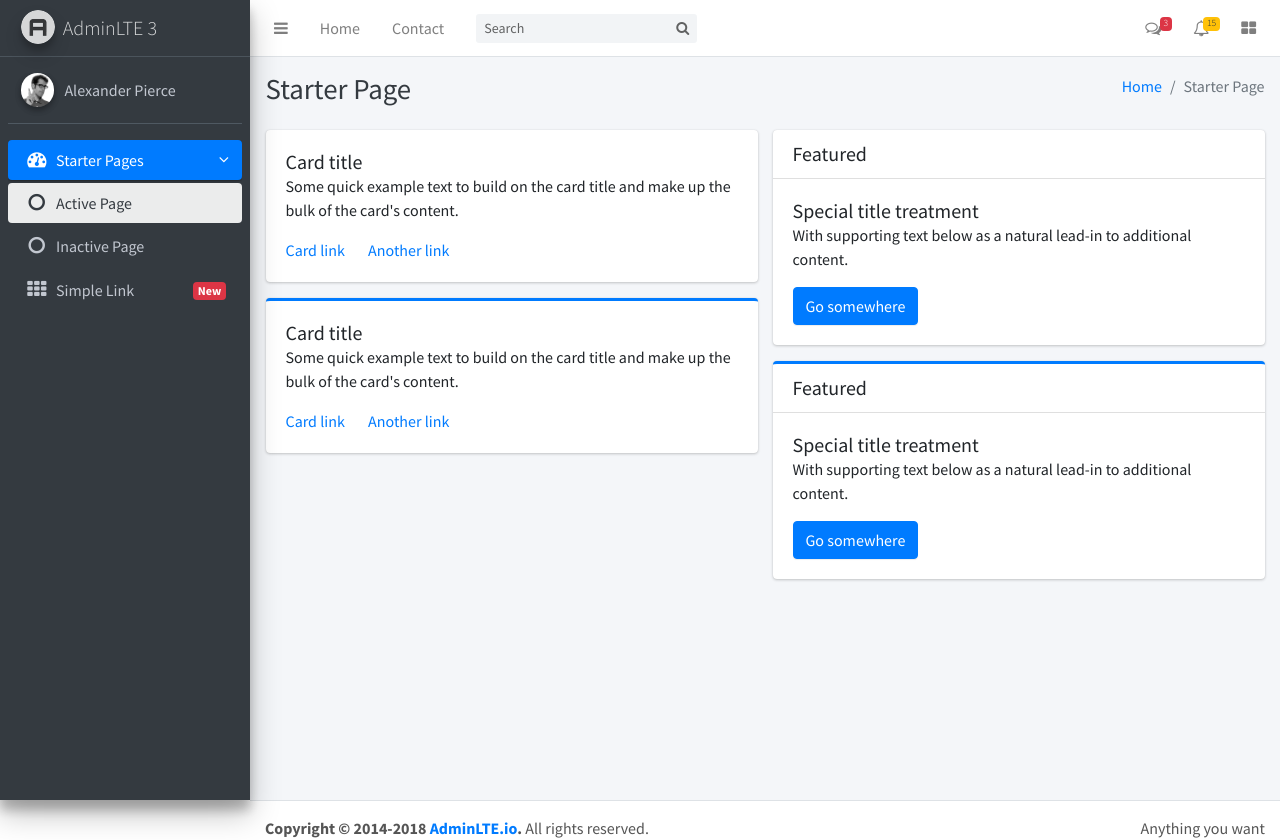
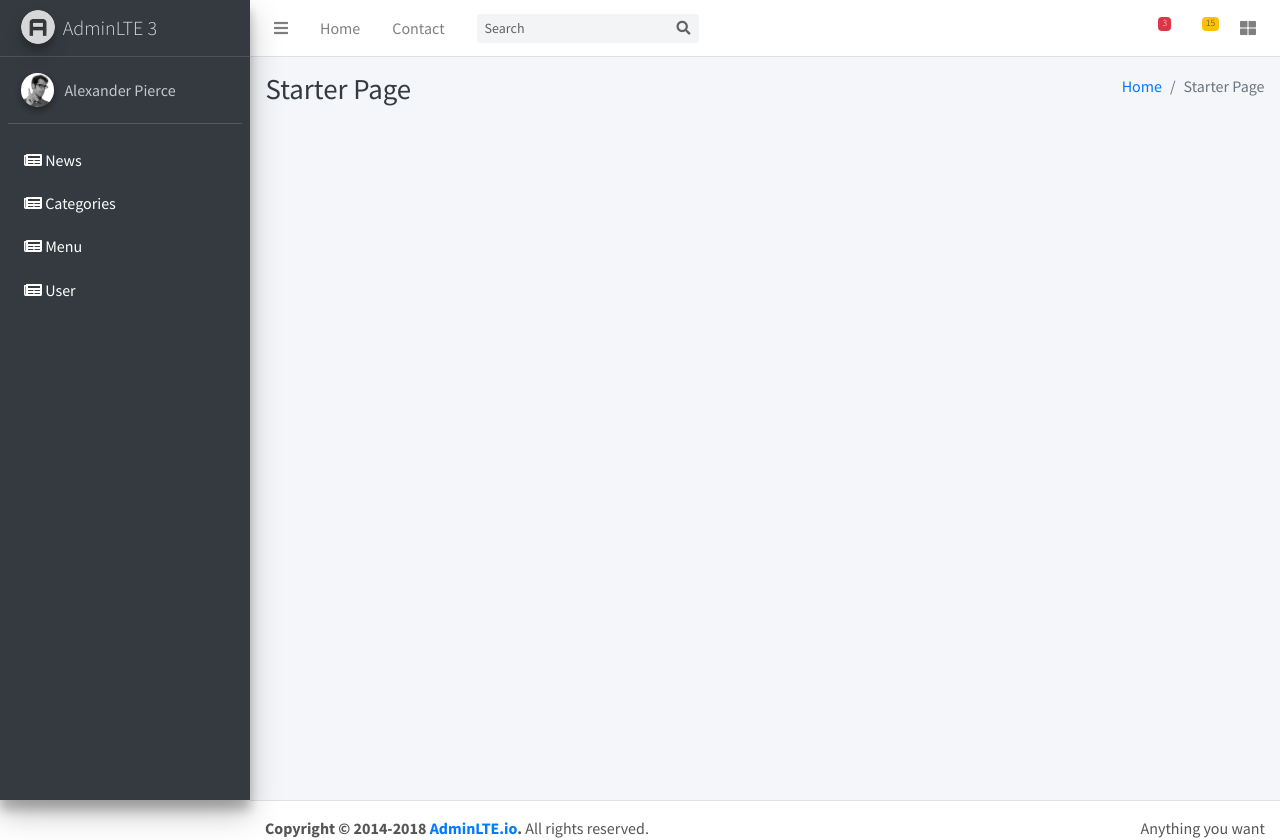
Before and after one commit to Sengngy/sportnews, a PHP site: page /admin/index.php in a window 1280 px wide. Shown: the top 840 px of the page. Run offline with PHP 8.4, Linux system fonts and the light colour scheme; some libraries are stand-ins or nearby versions.

Commit message:
modified template admin

```diff
--- a/admin/index.php
+++ b/admin/index.php
@@ -9,6 +9,7 @@
 
   <!-- Font Awesome Icons -->
   <link rel="stylesheet" href="plugins/font-awesome/css/font-awesome.min.css">
+  <link rel="stylesheet" href="https://cdnjs.cloudflare.com/ajax/libs/font-awesome/5.9.0/css/all.css">
   <!-- Theme style -->
   <link rel="stylesheet" href="asset/css/adminlte.min.css">
   <!-- Google Font: Source Sans Pro -->
@@ -166,34 +167,34 @@
           <!-- Add icons to the links using the .nav-icon class
                with font-awesome or any other icon font library -->
           <li class="nav-item has-treeview menu-open">
-            <a href="#" class="nav-link active">
-              <i class="nav-icon fa fa-dashboard"></i>
+            <a href="#" class="nav-link bg-dark">
+            <i class="fas fa-newspaper"></i>
               <p>
-                Starter Pages
-                <i class="right fa fa-angle-left"></i>
+                News
               </p>
             </a>
-            <ul class="nav nav-treeview">
-              <li class="nav-item">
-                <a href="#" class="nav-link active">
-                  <i class="fa fa-circle-o nav-icon"></i>
-                  <p>Active Page</p>
-                </a>
-              </li>
-              <li class="nav-item">
-                <a href="#" class="nav-link">
-                  <i class="fa fa-circle-o nav-icon"></i>
-                  <p>Inactive Page</p>
-                </a>
-              </li>
-            </ul>
           </li>
-          <li class="nav-item">
-            <a href="#" class="nav-link">
-              <i class="nav-icon fa fa-th"></i>
+          <li class="nav-item has-treeview menu-open">
+            <a href="#" class="nav-link bg-dark">
+            <i class="fas fa-newspaper"></i>
               <p>
-                Simple Link
-                <span class="right badge badge-danger">New</span>
+                Categories
+              </p>
+            </a>
+          </li>
+          <li class="nav-item has-treeview menu-open">
+            <a href="#" class="nav-link bg-dark">
+            <i class="fas fa-newspaper"></i>
+              <p>
+                Menu
+              </p>
+            </a>
+          </li>
+          <li class="nav-item has-treeview menu-open">
+            <a href="#" class="nav-link bg-dark">
+            <i class="fas fa-newspaper"></i>
+              <p>
+                User
               </p>
             </a>
           </li>
@@ -226,66 +227,7 @@
 
     <!-- Main content -->
     <div class="content">
-      <div class="container-fluid">
-        <div class="row">
-          <div class="col-lg-6">
-            <div class="card">
-              <div class="card-body">
-                <h5 class="card-title">Card title</h5>
 
-                <p class="card-text">
-                  Some quick example text to build on the card title and make up the bulk of the card's
-                  content.
-                </p>
-
-                <a href="#" class="card-link">Card link</a>
-                <a href="#" class="card-link">Another link</a>
-              </div>
-            </div>
-
-            <div class="card card-primary card-outline">
-              <div class="card-body">
-                <h5 class="card-title">Card title</h5>
-
-                <p class="card-text">
-                  Some quick example text to build on the card title and make up the bulk of the card's
-                  content.
-                </p>
-                <a href="#" class="card-link">Card link</a>
-                <a href="#" class="card-link">Another link</a>
-              </div>
-            </div><!-- /.card -->
-          </div>
-          <!-- /.col-md-6 -->
-          <div class="col-lg-6">
-            <div class="card">
-              <div class="card-header">
-                <h5 class="m-0">Featured</h5>
-              </div>
-              <div class="card-body">
-                <h6 class="card-title">Special title treatment</h6>
-
-                <p class="card-text">With supporting text below as a natural lead-in to additional content.</p>
-                <a href="#" class="btn btn-primary">Go somewhere</a>
-              </div>
-            </div>
-
-            <div class="card card-primary card-outline">
-              <div class="card-header">
-                <h5 class="m-0">Featured</h5>
-              </div>
-              <div class="card-body">
-                <h6 class="card-title">Special title treatment</h6>
-
-                <p class="card-text">With supporting text below as a natural lead-in to additional content.</p>
-                <a href="#" class="btn btn-primary">Go somewhere</a>
-              </div>
-            </div>
-          </div>
-          <!-- /.col-md-6 -->
-        </div>
-        <!-- /.row -->
-      </div><!-- /.container-fluid -->
     </div>
     <!-- /.content -->
   </div>
```
